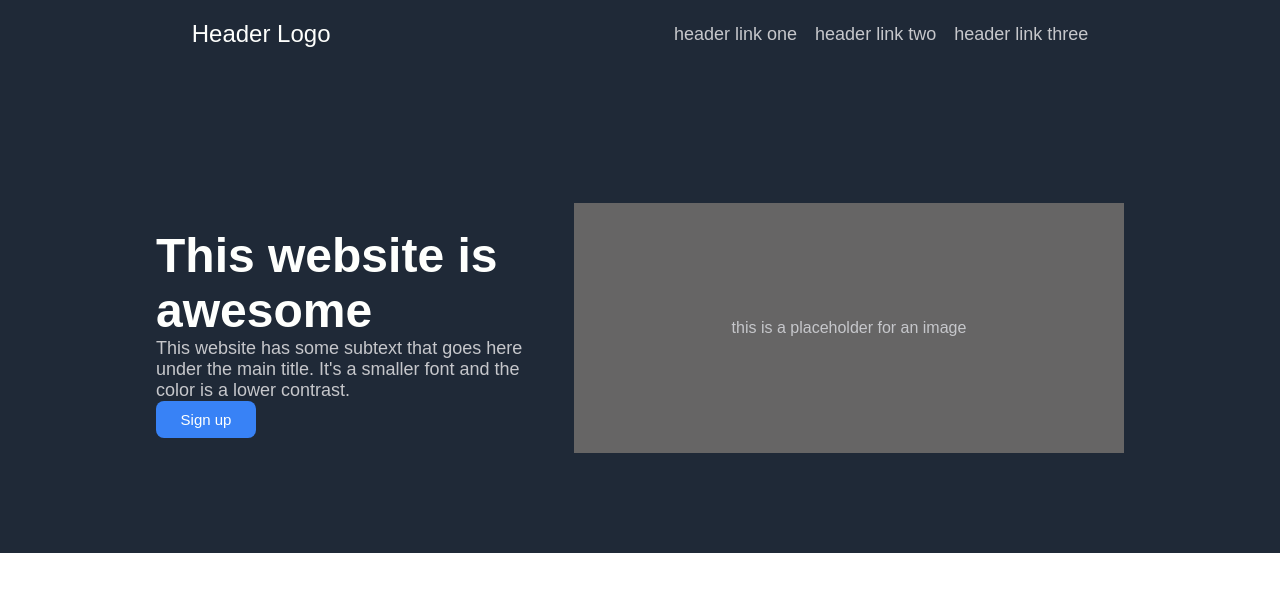
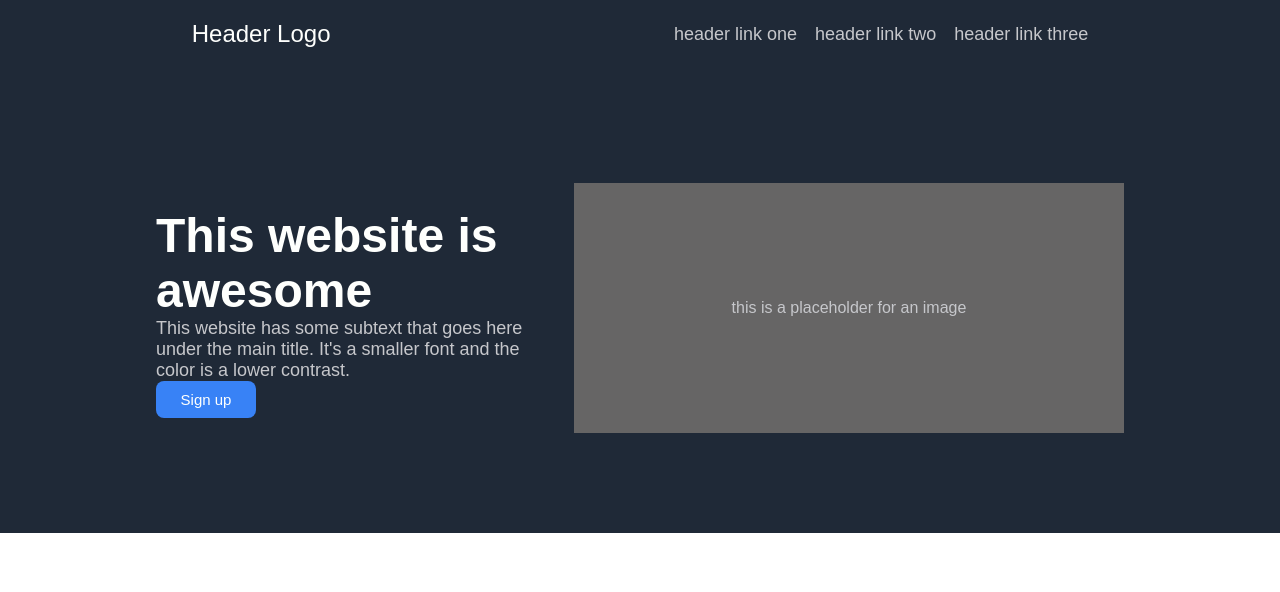
Before and after one commit to BDraper25/Landing-Page, a plain HTML site: page index.html in a window 1280 px wide. Drawn offline with Linux system fonts and the light colour scheme.

Commit message:
change total padding for hero

```diff
--- a/style.css
+++ b/style.css
@@ -37,7 +37,7 @@ a {
     display: flex;
     justify-content: center;
     align-items: center;
-    padding: 135px;
+    padding: 115px;
     padding-bottom: 100px;
     gap: 18px;
 }
```
